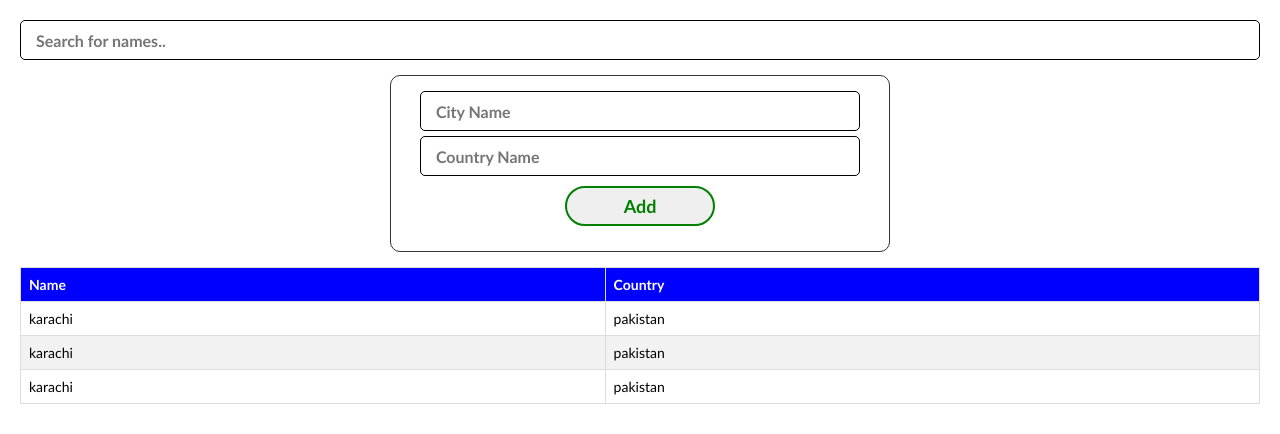
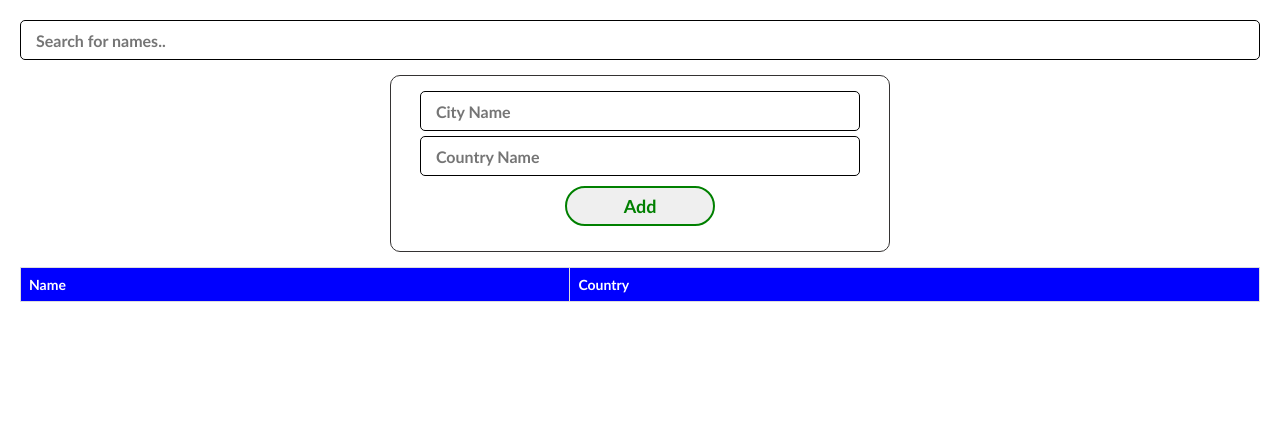
Before and after one commit to Mubeen207/Filter-Table, a plain HTML site: page index.html in a window 1280 px wide. Drawn offline with Linux system fonts and the light colour scheme.

Commit message:
completed

```diff
--- a/index.html
+++ b/index.html
@@ -37,20 +37,7 @@
           <th class="country">Country</th>
         </tr>
       </thead>
-      <tbody>
-        <tr>
-          <td>karachi</td>
-          <td>pakistan</td>
-        </tr>
-        <tr>
-          <td>karachi</td>
-          <td>pakistan</td>
-        </tr>
-        <tr>
-          <td>karachi</td>
-          <td>pakistan</td>
-        </tr>
-      </tbody>
+      <tbody></tbody>
     </table>
 
     <script src="app.js"></script>
```
